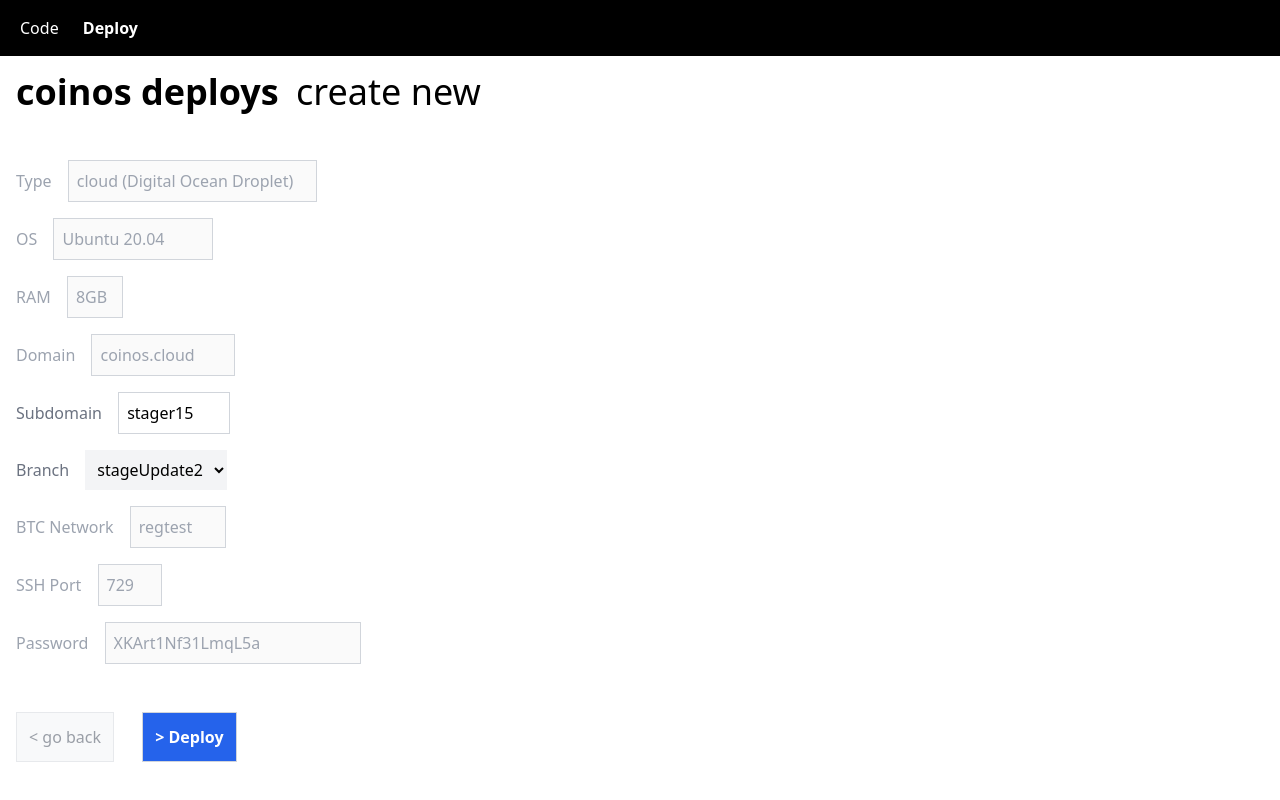
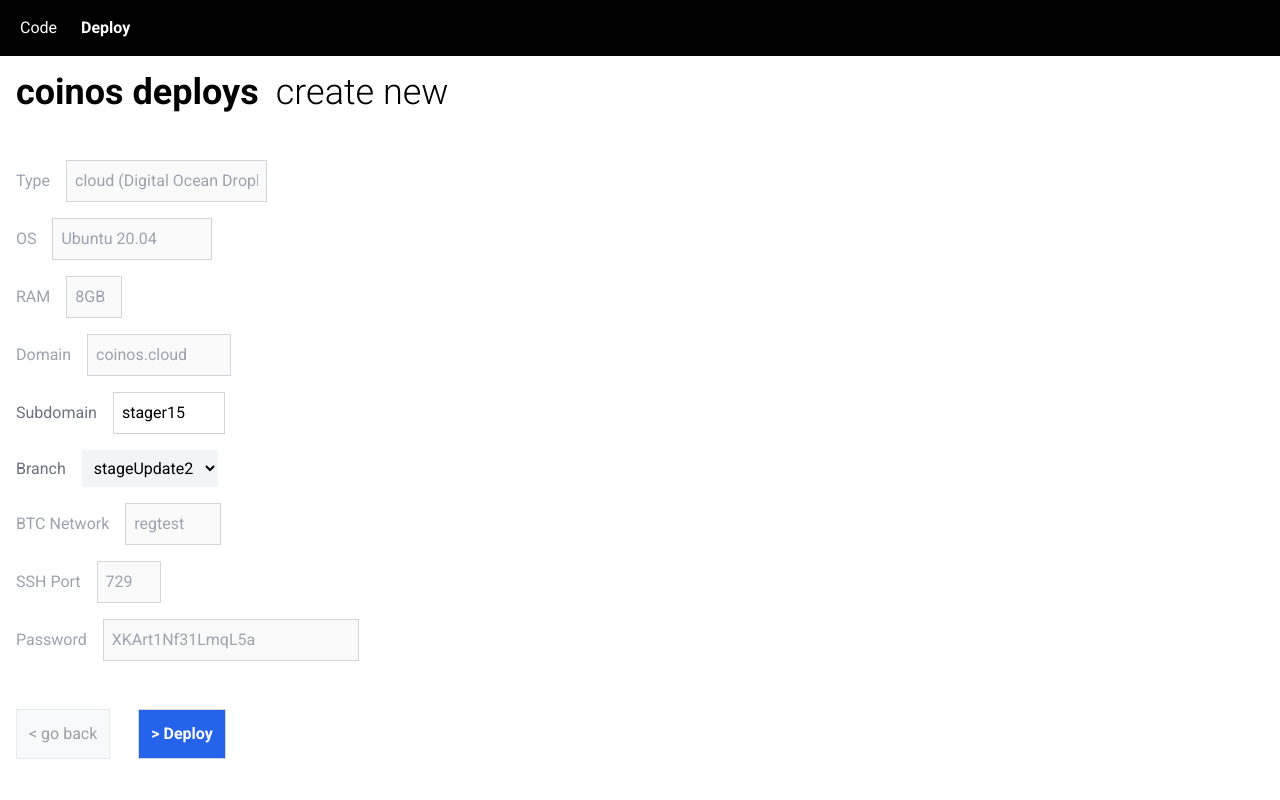
Before and after one commit to coinos/coinos-cd, a plain HTML site: page apps/ui/create.html in a window 1280 px wide. Drawn offline with nearby package versions, Linux system fonts and the light colour scheme.

Commit message:
Use Roboto font consistent with current coinos.io

```diff
--- a/apps/ui/create.html
+++ b/apps/ui/create.html
@@ -1,12 +1,16 @@
 <html>
   <head>
     <script src="https://cdn.tailwindcss.com"></script>
+    <style>
+      @import url('https://fonts.googleapis.com/css2?family=Roboto:wght@100;300;400;500;700;900&display=swap');
+      .font-Roboto { font-family: 'Roboto', sans-serif; }
+    </style>
     <script
   src="https://code.jquery.com/jquery-3.6.0.slim.min.js"
   integrity="sha256-u7e5khyithlIdTpu22PHhENmPcRdFiHRjhAuHcs05RI="
   crossorigin="anonymous"></script>
   </head>
-  <body>
+  <body class="font-Roboto">
     <div class="bg-black text-white p-4">
       <a href="https://github.com/coinos" class="px-1 mr-3">Code</a>
       <a href="index.html" class="px-1 font-bold">Deploy</a>
```
Also changed, not shown: apps/ui/index.html (+5 -1 lines).
